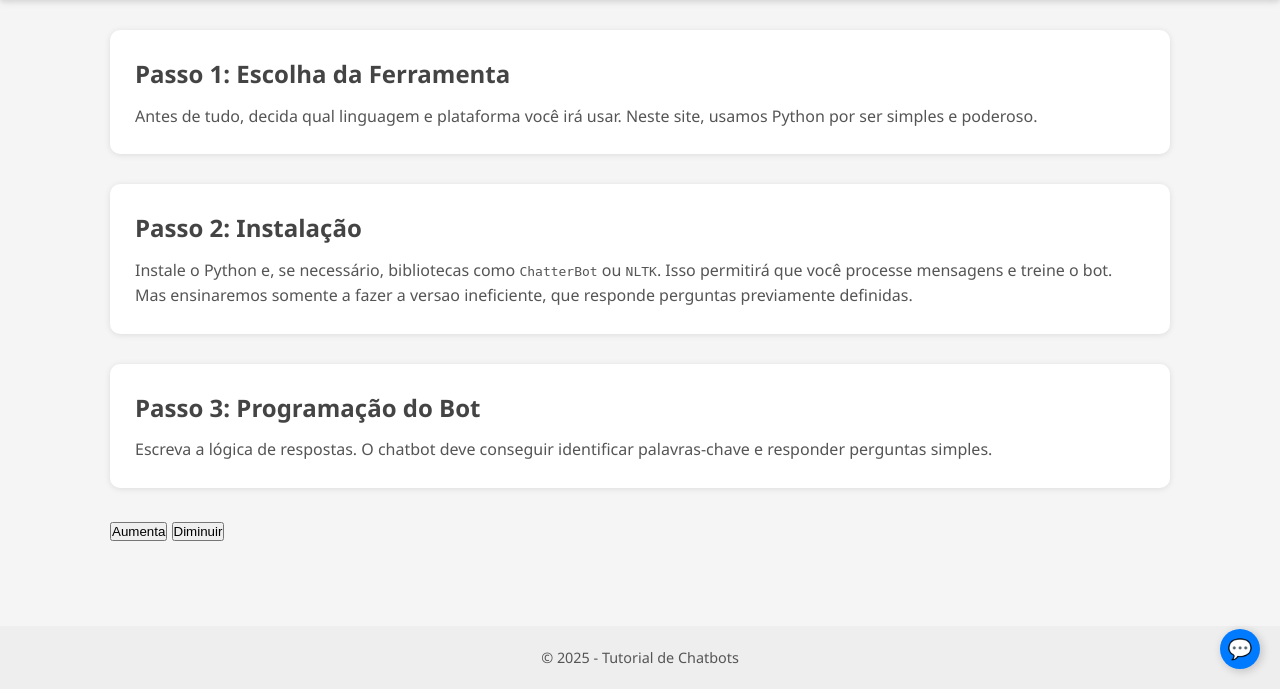
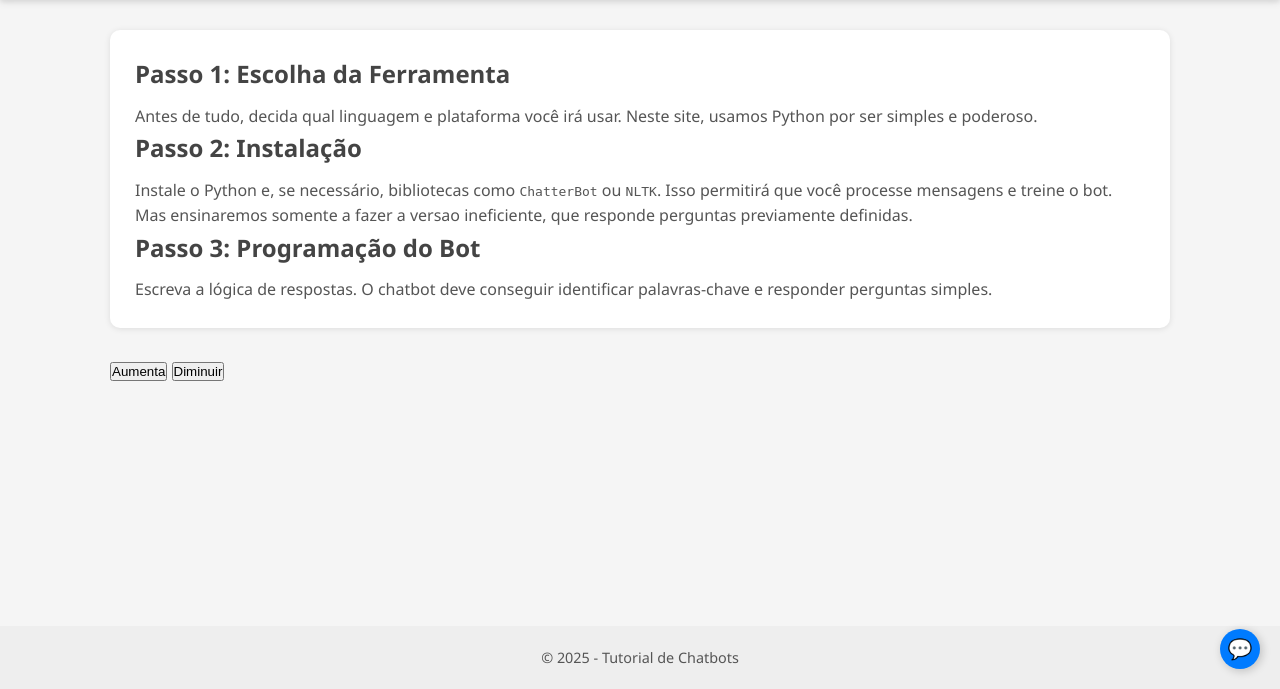
Before and after one commit to KYOGRE-LS/app, a Flask app: page / in a window 1280 px wide. Shown: the part 111-800 px from the top of the page. Run offline with Flask 3, Linux system fonts and the light colour scheme.

Commit message:
Fix HTML formatting and structure

```diff
--- a/templates/index.html
+++ b/templates/index.html
@@ -36,15 +36,15 @@
     <section class="step">
       <h2 class="textoFonte">Passo 1: Escolha da Ferramenta</h2>
       <p  class="textoFonte">Antes de tudo, decida qual linguagem e plataforma você irá usar. Neste site, usamos Python por ser simples e poderoso.</p>
-    </section>
 
-    <section class="step">
+
+
       <h2   class="textoFonte">Passo 2: Instalação</h2>
       <p   class="textoFonte">Instale o Python e, se necessário, bibliotecas como <code>ChatterBot</code> ou <code>NLTK</code>. Isso permitirá que você processe mensagens e treine o bot. Mas
       ensinaremos somente a fazer a versao ineficiente, que responde perguntas previamente definidas.</p>
-    </section>
 
-    <section class="step">
+
+
       <h2   class="textoFonte">Passo 3: Programação do Bot</h2>
       <p   class="textoFonte">Escreva a lógica de respostas. O chatbot deve conseguir identificar palavras-chave e responder perguntas simples.</p>
     </section>
```
